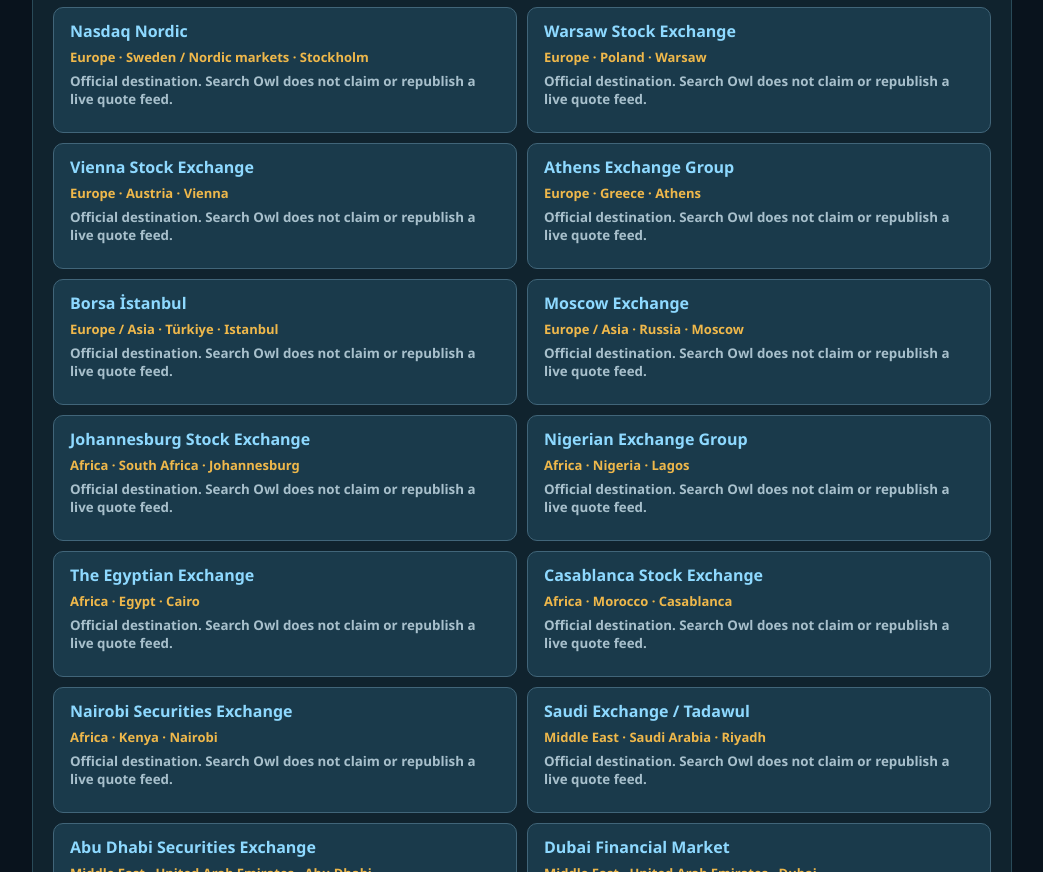
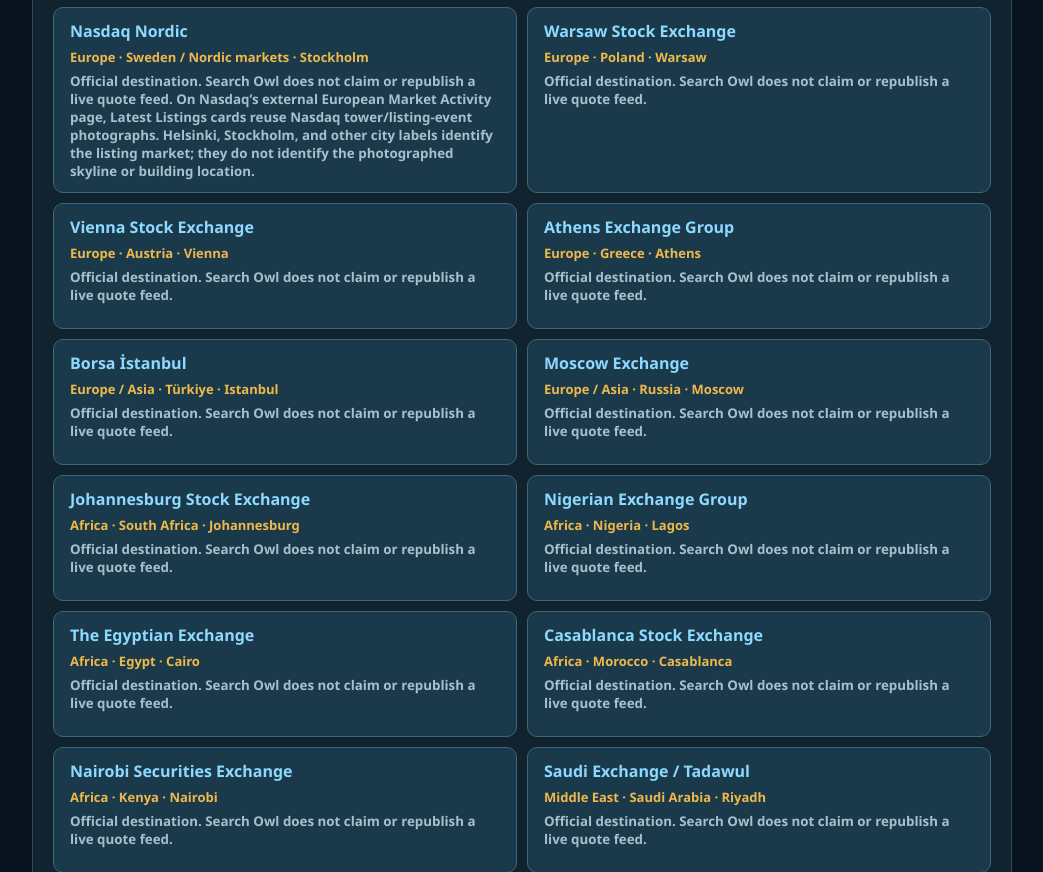
Before and after one commit to Heath-PI/search-owl, a website: page index.html in a window 1280 px wide. Shown: the part 6905-7777 px from the top of the page, without its empty margins (118-1161 px from the left). Drawn offline with Linux system fonts and the light colour scheme.

Commit message:
Clarify Nasdaq Nordic listing imagery

```diff
--- a/index.html
+++ b/index.html
@@ -1050,6 +1050,9 @@
         ["Asia-Pacific","Australia","Sydney","Australian Securities Exchange (ASX)", "https://www.asx.com.au/"],
         ["Asia-Pacific","New Zealand","Wellington","NZX", "https://www.nzx.com/"]
       ];
+      const exchangeCaveats = {
+        "Nasdaq Nordic": "On Nasdaq’s external European Market Activity page, Latest Listings cards reuse Nasdaq tower/listing-event photographs. Helsinki, Stockholm, and other city labels identify the listing market; they do not identify the photographed skyline or building location.",
+      };
       const agriculturalSources = [
         ["Global","FAO Food Price Monitoring and Analysis (FPMA)","Domestic and international food-price series with country, market, commodity, unit and date where supplied.","https://fpma.fao.org/giews/fpmat4/#/dashboard/home"],
         ["Thailand — Bangkok","Department of Internal Trade daily agricultural retail and wholesale prices","Daily Bangkok-area minimum, maximum and average THB prices with date-range export.","https://pricelist.dit.go.th/"],
@@ -1375,7 +1378,7 @@
           );
         exchangeCount.textContent = `${matches.length} of ${exchangeDirectory.length}`;
         exchangeGrid.innerHTML = matches.map(([region, country, city, name, url]) =>
-          `<a class="launch exchange-card" target="_blank" rel="noopener noreferrer" href="${esc(safeHref(url))}"><strong>${esc(name)}</strong><div class="exchange-meta">${esc(region)} · ${esc(country)} · ${esc(city)}</div><small>Official destination. Search Owl does not claim or republish a live quote feed.</small></a>`
+          `<a class="launch exchange-card" target="_blank" rel="noopener noreferrer" href="${esc(safeHref(url))}"><strong>${esc(name)}</strong><div class="exchange-meta">${esc(region)} · ${esc(country)} · ${esc(city)}</div><small>Official destination. Search Owl does not claim or republish a live quote feed.${exchangeCaveats[name] ? ` ${esc(exchangeCaveats[name])}` : ""}</small></a>`
         ).join("") || "<p>No directory entry matches that filter.</p>";
       }
       exchangeFilter.addEventListener("input", () => renderExchangeDirectory(exchangeFilter.value));
--- a/test.js
+++ b/test.js
@@ -224,6 +224,8 @@
   assert.match(html, /coverage gap, not evidence that no library or archive exists/);
   assert.match(html, /Official weather warnings & alerts/);
   assert.match(html, /WMO Severe Weather Information Centre/);
+  assert.match(html, /Latest Listings cards reuse Nasdaq tower\/listing-event photographs/);
+  assert.match(html, /city labels identify the listing market/);
   assert.match(html, /does not claim a global live alert feed/);
   assert.match(html, /Daily owl horoscope/);
   assert.match(html, /Light entertainment only—not science/);
```
Also changed, not shown: README.md.
